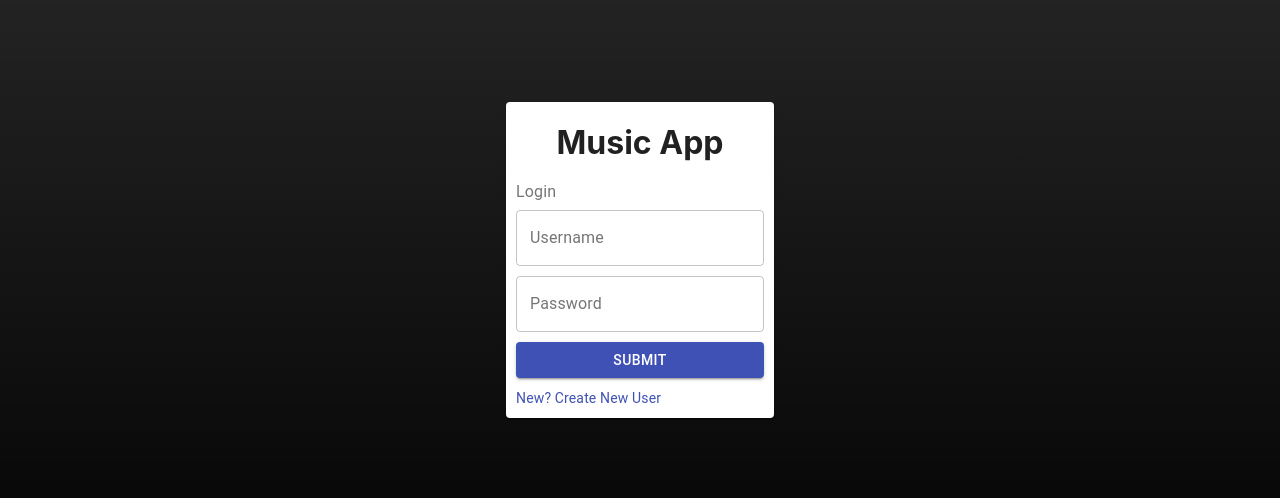
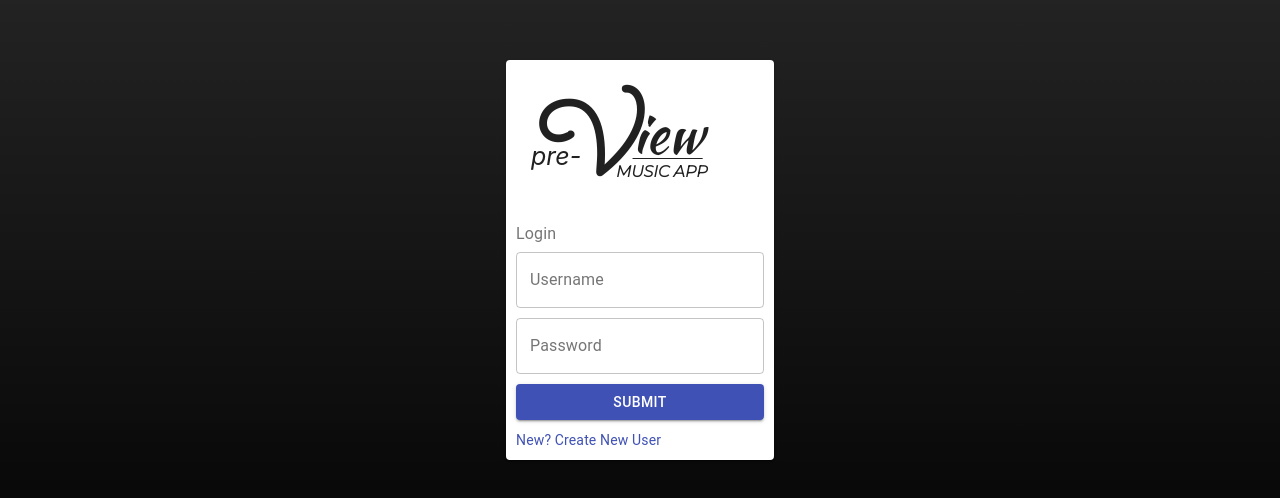
Before and after one commit to JMantis0/MusicApp, a React (Create React App) app in the folder client/: page /login in a window 1280 px wide. Shown: the part 140-638 px from the top of the page. Built offline with nearby package versions, Linux system fonts and the light colour scheme.

Commit message:
Create a stylish login emblem thingy

```diff
--- a/client/src/pages/Login.tsx
+++ b/client/src/pages/Login.tsx
@@ -54,7 +54,14 @@ const Login = () => {
       className={`${style.center} ${style.fitViewHeight} ${style.blackBackground}`}
     >
       <Paper className={style.paperPadding}>
-        <h1 className={style.center}>Music App</h1>
+        <div className={style.titleDiv}>
+          <span className={style.left}>pre-</span>
+          <span className={style.bigV}>V</span>
+          <span className={style.right}>iew</span>
+        </div>
+        <div>
+          <span className={style.music}>MUSIC APP</span>
+        </div>
         <FormControl component="fieldset">
           <FormLabel component="legend">Login</FormLabel>
           <TextField
```
